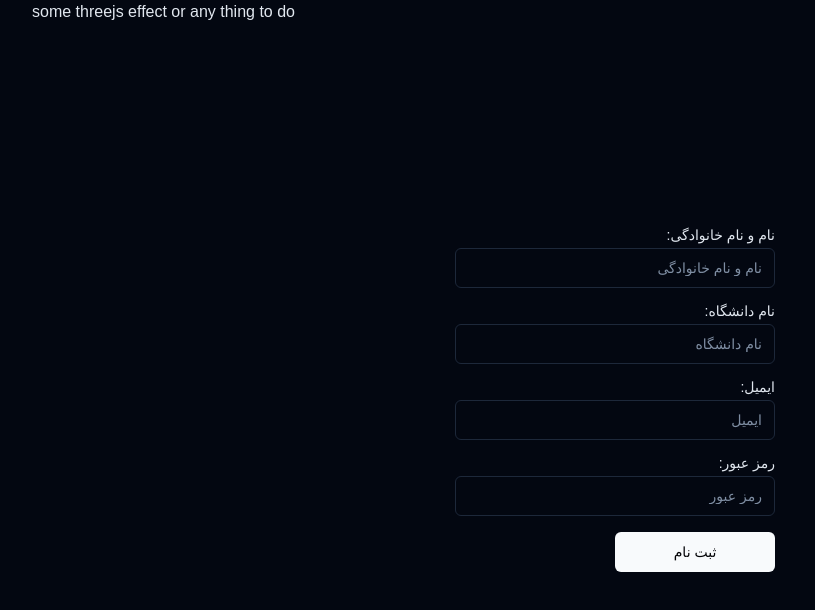
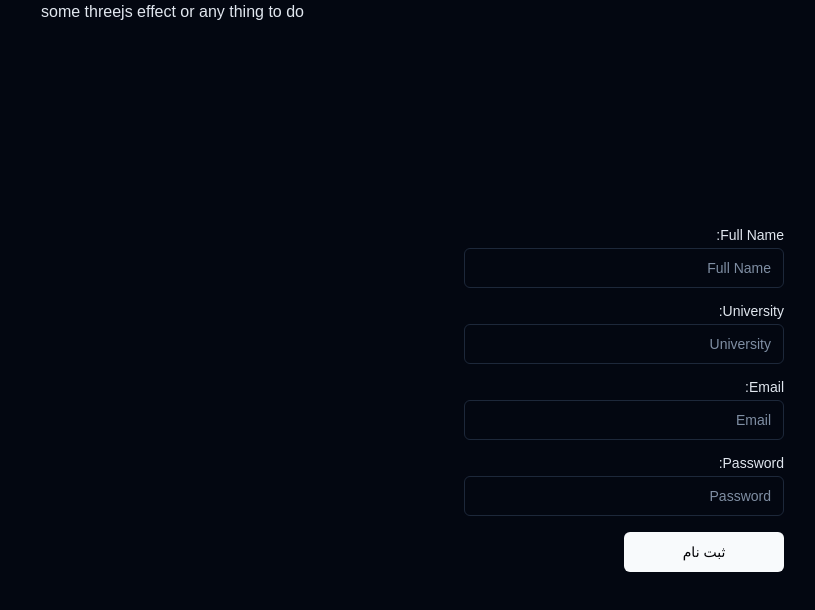
Before and after one commit to mahdi-sheibak/fast-quiz, a Next.js app: page /register/master in a window 1280 px wide. Shown: the top 610 px of the page, without its empty margins (424-1239 px from the left). Built offline with nearby package versions, Linux system fonts and the light colour scheme.

Commit message:
feat: component form

```diff
--- a/app/register/master/page.tsx
+++ b/app/register/master/page.tsx
@@ -1,41 +1,11 @@
-import * as z from "zod"
-
-import { Button } from "@/components/ui/button"
-import { Input } from "@/components/ui/input"
-import { Label } from "@/components/ui/label"
-
-const masterSchema = z.object({
-  fullName: z.string().min(1, { message: "Full Name is required" }),
-})
+import { MasterRegisterForm } from "@/components/master-register"
 
 export default function RegisterMaster() {
   return (
     <main className="flex">
       <div className="grow">
         <div className="flex relative justify-center items-center h-screen flex-col">
-          <div className="grid gap-4 md:w-1/2 w-full pr-3 pl-3 md:p-0">
-            <div className="flex flex-col space-y-1.5">
-              <Label htmlFor="fullName">نام و نام خانوادگی:</Label>
-              <Input
-                id="fullName"
-                type="text"
-                placeholder="نام و نام خانوادگی"
-              />
-            </div>
-            <div className="flex flex-col space-y-1.5">
-              <Label htmlFor="University">نام دانشگاه:</Label>
-              <Input id="University" type="text" placeholder="نام دانشگاه" />
-            </div>
-            <div className="flex flex-col space-y-1.5">
-              <Label htmlFor="email">ایمیل:</Label>
-              <Input id="email" type="email" placeholder="ایمیل" />
-            </div>
-            <div className="flex flex-col space-y-1.5">
-              <Label htmlFor="password">رمز عبور:</Label>
-              <Input id="password" type="password" placeholder="رمز عبور" />
-            </div>
-            <Button className="w-1/2">ثبت نام</Button>
-          </div>
+          <MasterRegisterForm />
         </div>
       </div>
       <div
--- /dev/null
+++ b/components/form/field.tsx
@@ -0,0 +1,36 @@
+"use client"
+
+import React from "react"
+import { useFormContext } from "react-hook-form"
+
+import { Input, InputProps } from "@/components/ui/input"
+import { Label } from "@/components/ui/label"
+import { TypographyMuted } from "../ui/typography"
+
+export interface FieldProps extends InputProps {
+  name: string
+  label: string
+}
+
+export function Field({ label, name, ...otherProps }: FieldProps) {
+  const {
+    register,
+    formState: { errors },
+  } = useFormContext()
+
+  return (
+    <div className="flex flex-col space-y-1.5">
+      <Label htmlFor={name}>{label}:</Label>
+      <Input
+        id={name}
+        type="text"
+        placeholder={label}
+        {...register(name)}
+        {...otherProps}
+      />
+      {errors[name] && errors[name]?.message && (
+        <TypographyMuted>{errors[name]?.message?.toString()}</TypographyMuted>
+      )}
+    </div>
+  )
+}
--- /dev/null
+++ b/components/form/form.tsx
@@ -0,0 +1,43 @@
+"use client"
+
+import React from "react"
+import {
+  useForm,
+  FormProvider,
+  SubmitHandler,
+  FieldValues,
+} from "react-hook-form"
+import { zodResolver } from "@hookform/resolvers/zod"
+import { z } from "zod"
+
+import { Field } from "./field"
+import { Submit } from "./submit"
+
+interface FormProps<Type>
+  extends Omit<React.FormHTMLAttributes<HTMLFormElement>, "onSubmit"> {
+  onSubmit: SubmitHandler<Pick<Type, keyof Type>>
+  children: React.ReactNode
+  schema: z.Schema<Type>
+}
+
+export function Form<Type extends FieldValues>({
+  children,
+  onSubmit,
+  schema,
+  ...otherProps
+}: FormProps<Type>) {
+  const form = useForm<Type>({
+    resolver: zodResolver(schema),
+  })
+
+  return (
+    <FormProvider {...form}>
+      <form onSubmit={form.handleSubmit(onSubmit)} {...otherProps}>
+        {children}
+      </form>
+    </FormProvider>
+  )
+}
+
+Form.Field = Field
+Form.Submit = Submit
--- /dev/null
+++ b/components/form/submit.tsx
@@ -0,0 +1,11 @@
+import { Button, ButtonProps } from "@/components/ui/button"
+
+export interface SubmitProps extends ButtonProps {}
+
+export function Submit({ ...props }: SubmitProps) {
+  return (
+    <Button {...props} type="submit">
+      ثبت نام
+    </Button>
+  )
+}
--- /dev/null
+++ b/components/master-register.tsx
@@ -0,0 +1,25 @@
+"use client"
+import { useCallback } from "react"
+
+import { Form } from "@/components/form/form"
+import { masterSchema, Master } from "@/lib/schema"
+
+export function MasterRegisterForm() {
+  const onSubmit = useCallback((masterData: Master) => {
+    console.log("masterData::", masterData)
+  }, [])
+
+  return (
+    <Form<Master>
+      className="grid gap-4 md:w-1/2 w-full pr-3 pl-3 md:p-0"
+      onSubmit={onSubmit}
+      schema={masterSchema}
+    >
+      <Form.Field label="Full Name" name="fullName" />
+      <Form.Field label="University" name="university" />
+      <Form.Field label="Email" name="email" />
+      <Form.Field label="Password" name="password" />
+      <Form.Submit className="w-1/2">ثبت نام</Form.Submit>
+    </Form>
+  )
+}
--- a/lib/schema.ts
+++ b/lib/schema.ts
@@ -1,8 +1,10 @@
 import * as z from "zod"
 
 export const masterSchema = z.object({
-  email: z.string().email(),
-  fullName: z.string(),
-  password: z.string(),
-  university: z.string(),
+  fullName: z.string().min(1, { message: "نام و نام خانوادگی اجباری است" }),
+  university: z.string().min(1, { message: "نام دانشگاه اجباری است" }),
+  email: z.string().min(1, { message: "ایمیل اجباری است" }),
+  password: z.string().min(1, { message: "رمز عبور اجباری است" }),
 })
+
+export type Master = z.infer<typeof masterSchema>
```
Also changed, not shown: package.json (+7 -5 lines), cspell/fast-quiz.en.txt, 1 other file (tests, documents, lock files or other folders).
